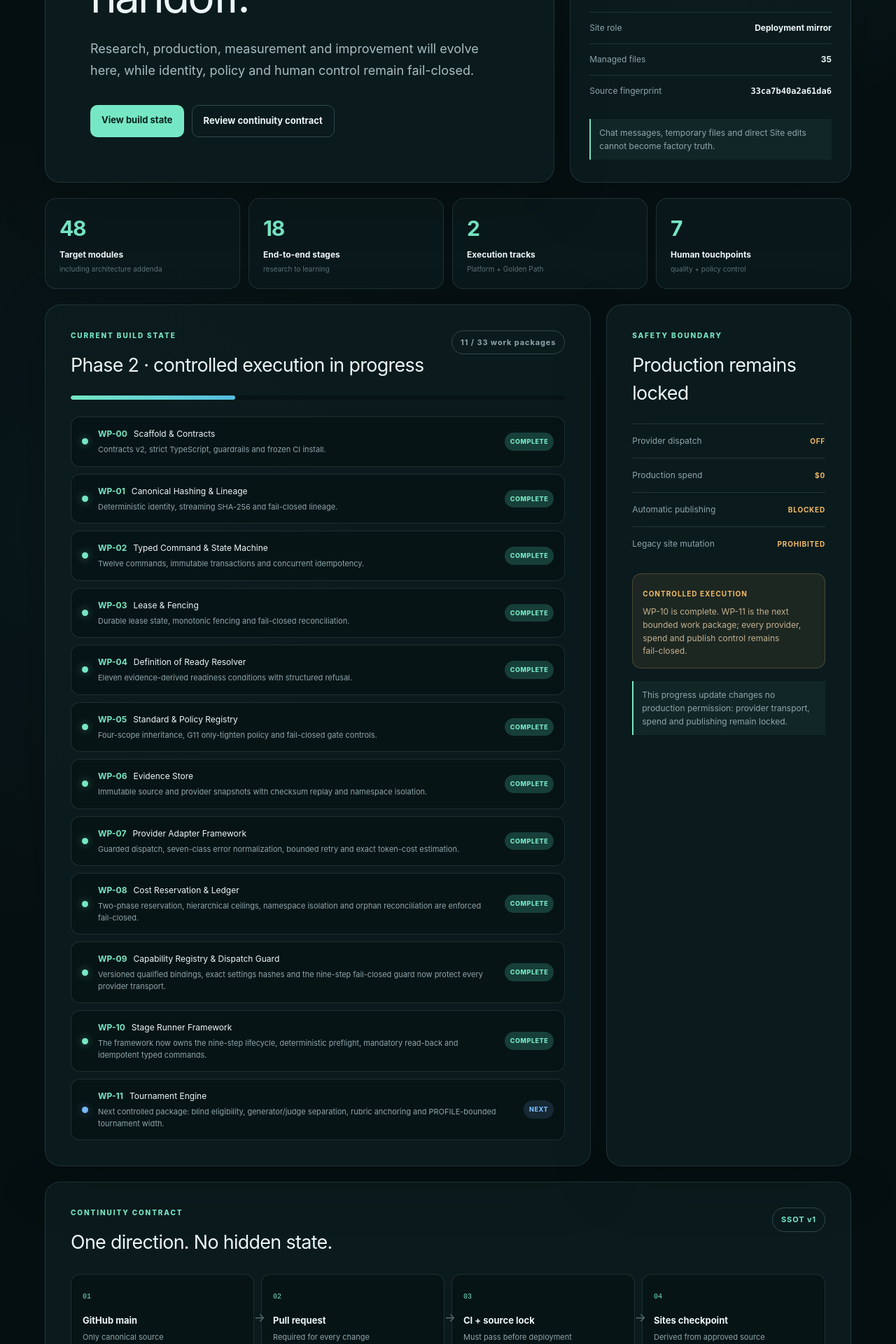
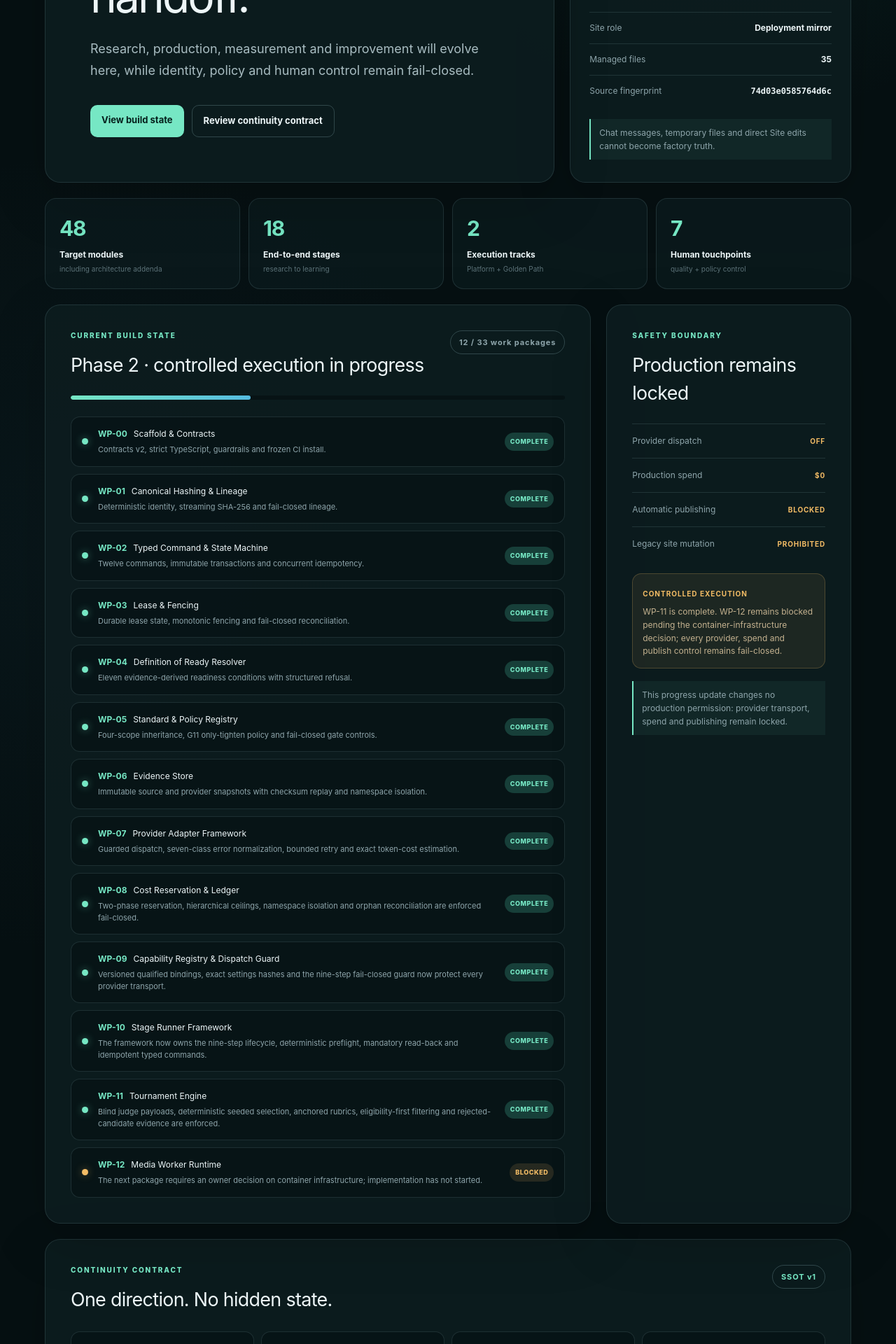
Before and after one commit to HungQuach301/youtube-ai-factory-v2, a Next.js app in the folder sites/control-plane/: page / in a window 1280 px wide. Shown: the part 460-2380 px from the top of the page at 70% size. Built offline with nearby package versions, Linux system fonts and the light colour scheme.

Commit message:
WP-SITES-11: publish Tournament Engine checkpoint

```diff
--- a/sites/control-plane/app/page.tsx
+++ b/sites/control-plane/app/page.tsx
@@ -14,7 +14,8 @@ const workPackages = [
   { id: "WP-08", name: "Cost Reservation & Ledger", status: "Complete", detail: "Two-phase reservation, hierarchical ceilings, namespace isolation and orphan reconciliation are enforced fail-closed." },
   { id: "WP-09", name: "Capability Registry & Dispatch Guard", status: "Complete", detail: "Versioned qualified bindings, exact settings hashes and the nine-step fail-closed guard now protect every provider transport." },
   { id: "WP-10", name: "Stage Runner Framework", status: "Complete", detail: "The framework now owns the nine-step lifecycle, deterministic preflight, mandatory read-back and idempotent typed commands." },
-  { id: "WP-11", name: "Tournament Engine", status: "Next", detail: "Next controlled package: blind eligibility, generator/judge separation, rubric anchoring and PROFILE-bounded tournament width." },
+  { id: "WP-11", name: "Tournament Engine", status: "Complete", detail: "Blind judge payloads, deterministic seeded selection, anchored rubrics, eligibility-first filtering and rejected-candidate evidence are enforced." },
+  { id: "WP-12", name: "Media Worker Runtime", status: "Blocked", detail: "The next package requires an owner decision on container infrastructure; implementation has not started." },
 ];
 
 const controls = [
@@ -85,9 +86,9 @@ export default function Home() {
           <div className="panel roadmap-panel">
             <div className="section-heading">
             <div><p className="eyebrow">CURRENT BUILD STATE</p><h2>Phase 2 · controlled execution in progress</h2></div>
-              <span className="progress-label">11 / 33 work packages</span>
+              <span className="progress-label">12 / 33 work packages</span>
             </div>
-            <div className="progress-track" aria-label="11 of 33 work packages complete"><span style={{ width: "33.33%" }} /></div>
+            <div className="progress-track" aria-label="12 of 33 work packages complete"><span style={{ width: "36.36%" }} /></div>
             <div className="work-list">
               {workPackages.map((item) => (
                 <article className="work-item" key={item.id}>
@@ -109,7 +110,7 @@ export default function Home() {
             </ul>
             <div className="foundation-boundary" role="note">
               <strong>CONTROLLED EXECUTION</strong>
-              <p>WP-10 is complete. WP-11 is the next bounded work package; every provider, spend and publish control remains fail-closed.</p>
+              <p>WP-11 is complete. WP-12 remains blocked pending the container-infrastructure decision; every provider, spend and publish control remains fail-closed.</p>
             </div>
             <p className="safety-note">This progress update changes no production permission: provider transport, spend and publishing remain locked.</p>
           </aside>
--- a/sites/control-plane/source-lock.json
+++ b/sites/control-plane/source-lock.json
@@ -1,7 +1,7 @@
 {
   "schema_version": 1,
   "algorithm": "sha256",
-  "aggregate_sha256": "33ca7b40a2a61da6c847d6d6cc2512c86381b91a4febbe3fadb5504a7fefc453",
+  "aggregate_sha256": "74d03e0585764d6cb09ff83aadba709b538137060ab69bdaf6e68ebcc0902fe2",
   "files": [
     {
       "path": ".gitignore",
@@ -37,7 +37,7 @@
     },
     {
       "path": "app/page.tsx",
-      "sha256": "2449511ba5e9ccc16649267a08d0064e836693c9094c7b5ebde779ea0383bc19"
+      "sha256": "69757c4cae30525395a1e4df820625d4800654e81391f4ac4d4b83f0933b9cff"
     },
     {
       "path": "build/sites-vite-plugin.ts",
@@ -129,7 +129,7 @@
     },
     {
       "path": "tests/rendered-html.test.mjs",
-      "sha256": "ee2d99b265c13904bdfd9b2c99abf8283bb01e0ff605634a90f756ceaf52a403"
+      "sha256": "db0e324cb553be0e1fc6c9829d04763daa7708432218a2a009506ae494df7591"
     },
     {
       "path": "tsconfig.json",
```
Also changed, not shown: 1 other file (tests, documents, lock files or other folders).
